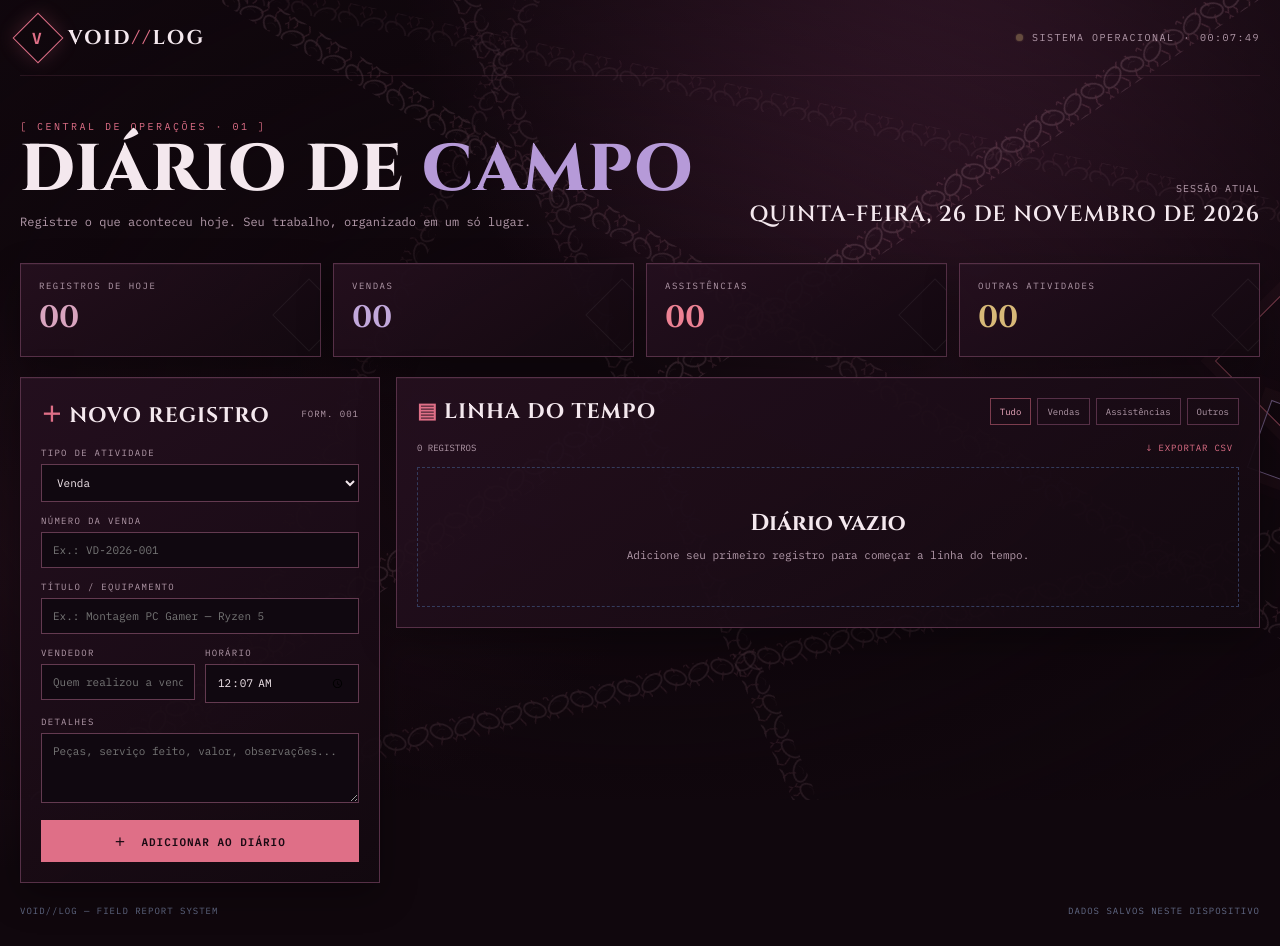
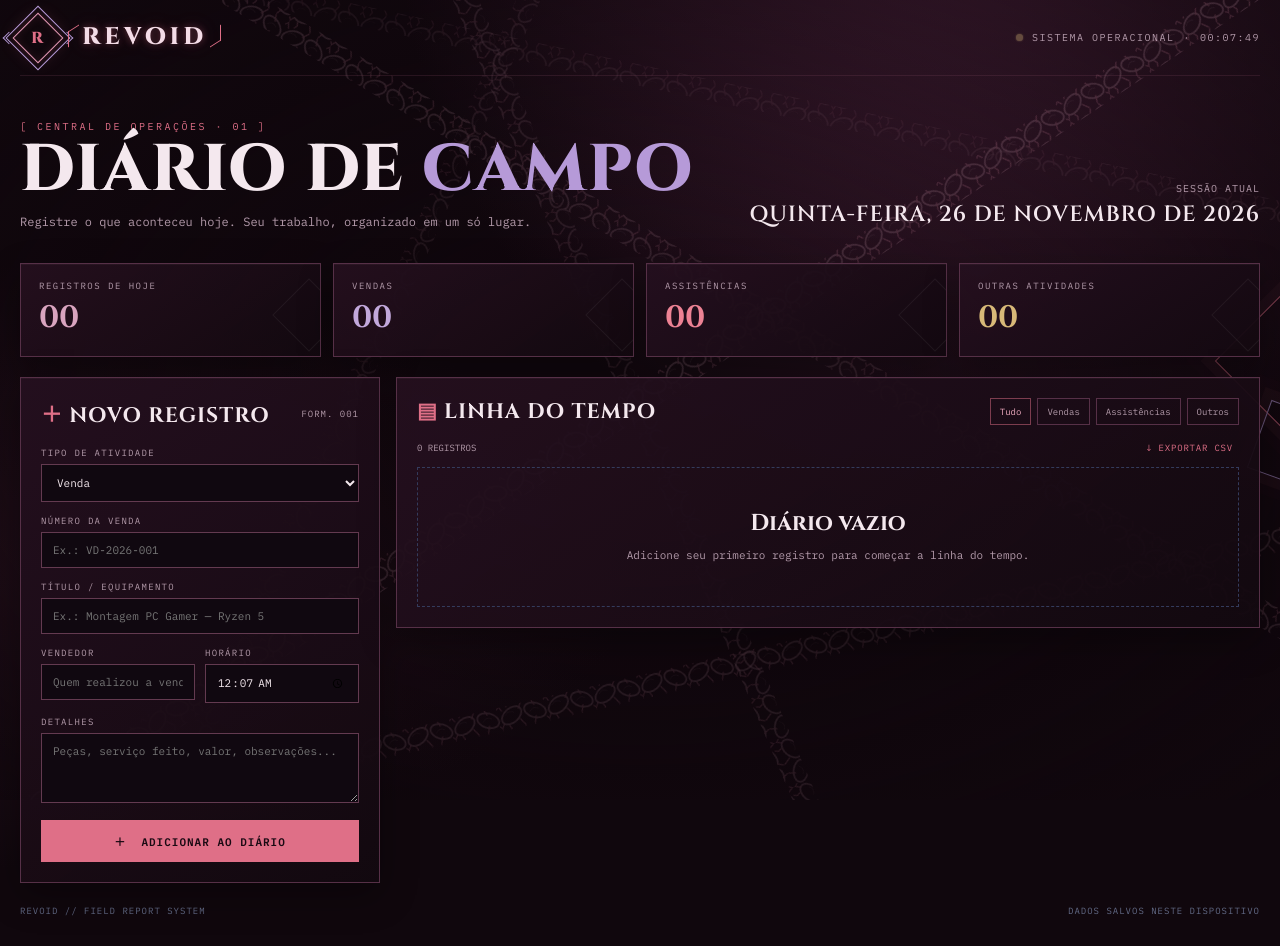
Before and after one commit to P3dr00ks/Revoid, a plain HTML site: page index.html in a window 1280 px wide. Drawn offline with Linux system fonts and the light colour scheme.

Commit message:
Rename site and style cybertribal wordmark

```diff
--- a/index.html
+++ b/index.html
@@ -2,7 +2,7 @@
 <html lang="pt-BR">
 <head>
 <meta charset="utf-8"><meta name="viewport" content="width=device-width,initial-scale=1"><meta name="theme-color" content="#10070d">
-<title>VOID//LOG — Relatório de campo</title>
+<title>REVOID — Diário de campo</title>
 <style>
 @import url('https://fonts.googleapis.com/css2?family=Cinzel:wght@500;600;700;800&family=Cormorant+Garamond:wght@500;600;700&family=IBM+Plex+Mono:wght@400;500;600&display=swap');
 :root{--bg:#10070d;--panel:#1b0c16;--panel2:#26111f;--line:#563047;--ink:#f4e8ee;--muted:#b39aaa;--cyan:#c78caa;--violet:#b69ad8;--pink:#df6f87;--lime:#d8b978;--mono:'IBM Plex Mono',monospace;--display:'Cinzel',serif}
@@ -17,18 +17,19 @@ body:before{opacity:1;background-image:radial-gradient(ellipse at center,#10070d
 .chain-overlay{position:fixed;inset:0;z-index:0;pointer-events:none;opacity:.32;background:url('chains.svg') center/cover no-repeat}
 .shell{z-index:1}
 .topbar{border-bottom-color:#8d526b33}.brand-mark{border-color:var(--pink);color:var(--pink);box-shadow:0 0 20px #df6f8733}.brand em,.eyebrow,.card-title b,.export{color:var(--pink)}
+.brand-mark{position:relative;border-color:#e69bb8;outline:1px solid #b69ad8;outline-offset:4px;box-shadow:0 0 18px #df6f8733,inset 0 0 10px #df6f871b}.brand-mark:before,.brand-mark:after{content:"";position:absolute;width:8px;height:8px;border:1px solid var(--violet)}.brand-mark:before{top:-8px;right:-8px;border-left:0;border-bottom:0}.brand-mark:after{bottom:-8px;left:-8px;border-right:0;border-top:0}.brand-mark span{font-family:var(--display);font-weight:800}.brand-name{position:relative;display:inline-block;padding:0 14px 2px;color:#f4dce7;font:800 24px/1 var(--display);letter-spacing:4px;text-shadow:0 0 7px #df6f8766,0 0 20px #df6f8733}.brand-name:before,.brand-name:after{content:"";position:absolute;top:3px;width:10px;height:15px;border-color:var(--pink);border-style:solid}.brand-name:before{left:0;border-width:1px 0 0 1px;transform:skewY(-32deg)}.brand-name:after{right:0;border-width:0 1px 1px 0;transform:skewY(-32deg)}
 .stat,.card{background:linear-gradient(145deg,#25101fed,#130910f2);border-color:#563047;box-shadow:inset 0 1px #f1dce70a,0 12px 35px #0005}.stat:nth-child(1) .stat-value{color:#d9a4bf}.stat:nth-child(2) .stat-value{color:#c2a8db}.stat:nth-child(3) .stat-value{color:#ed8294}.stat:nth-child(4) .stat-value{color:#d8b978}
 .field input,.field select,.field textarea{background:#100810;border-color:#633a50;color:var(--ink)}.field input:focus,.field select:focus,.field textarea:focus{border-color:var(--pink);box-shadow:0 0 0 2px #df6f871c}.button{border-color:var(--pink);background:var(--pink);color:#190912}.button:hover{background:transparent;color:#f2b0c4;box-shadow:0 0 18px #df6f8740}
 .entry{background:#160b13;border-color:#482a3d}.entry:hover{border-color:#ad6685}.entry-bar{background:linear-gradient(var(--pink),#73334d)}.entry[data-type="Assistência"] .entry-bar{background:linear-gradient(var(--violet),#5b4174)}.entry[data-type="Outro"] .entry-bar{background:linear-gradient(var(--lime),#8e7042)}.badge{border-color:#df6f8755;color:#e7a2ba}.entry[data-type="Assistência"] .badge{color:#c7ace1;border-color:#b69ad855}.entry[data-type="Outro"] .badge{color:#ddc38d;border-color:#d8b97855}
 .filter.active,.filter:hover{color:#efabc0;border-color:#df6f8780}.tribal{opacity:.5}.tribal:before,.tribal:after{border-color:var(--pink);box-shadow:0 0 0 10px #df6f8710,0 0 0 20px #df6f8708}.tribal:after{border-color:var(--violet)}
 @media(prefers-reduced-motion:reduce){*,*::before,*::after{animation-duration:.01ms!important;animation-iteration-count:1!important;scroll-behavior:auto!important;transition-duration:.01ms!important}}
 </style></head><body><div class="chain-overlay" aria-hidden="true"></div><div class="tribal"></div><div class="shell">
-<header class="topbar"><div class="brand"><div class="brand-mark"><span>V</span></div><div>VOID<em>//</em>LOG</div></div><div class="status"><span class="dot"></span> SISTEMA OPERACIONAL <span>·</span> <span id="clock">00:00:00</span></div></header>
+<header class="topbar"><div class="brand"><div class="brand-mark"><span>R</span></div><span class="brand-name">REVOID</span></div><div class="status"><span class="dot"></span> SISTEMA OPERACIONAL <span>·</span> <span id="clock">00:00:00</span></div></header>
 <section class="hero"><div><div class="eyebrow">[ CENTRAL DE OPERAÇÕES · 01 ]</div><h1>Diário de <span>campo</span></h1><p>Registre o que aconteceu hoje. Seu trabalho, organizado em um só lugar.</p></div><div class="datebox">SESSÃO ATUAL<strong id="todayLabel">--</strong></div></section>
 <section class="stats"><div class="stat"><div class="stat-label">REGISTROS DE HOJE</div><div class="stat-value" id="totalToday">00</div></div><div class="stat"><div class="stat-label">VENDAS</div><div class="stat-value" id="salesToday">00</div></div><div class="stat"><div class="stat-label">ASSISTÊNCIAS</div><div class="stat-value" id="repairsToday">00</div></div><div class="stat"><div class="stat-label">OUTRAS ATIVIDADES</div><div class="stat-value" id="otherToday">00</div></div></section>
 <main class="layout"><section class="card"><div class="card-head"><div class="card-title"><b>＋</b> Novo registro</div><div class="index">FORM. 001</div></div><form id="entryForm"><div class="field"><label for="type">Tipo de atividade</label><select id="type" required><option>Venda</option><option>Assistência</option><option>Outro</option></select></div><div class="field sale-only" id="saleNumberWrap"><label for="saleNumber">Número da venda</label><input id="saleNumber" maxlength="40" placeholder="Ex.: VD-2026-001"></div><div class="field"><label for="title">Título / equipamento</label><input id="title" maxlength="90" placeholder="Ex.: Montagem PC Gamer — Ryzen 5" required></div><div class="row"><div class="field sale-only" id="sellerWrap"><label for="seller">Vendedor</label><input id="seller" maxlength="60" placeholder="Quem realizou a venda"></div><div class="field" id="timeWrap"><label for="time">Horário</label><input id="time" type="time"></div></div><div class="field"><label for="details">Detalhes</label><textarea id="details" maxlength="500" placeholder="Peças, serviço feito, valor, observações..."></textarea></div><button class="button full" type="submit">＋ &nbsp;Adicionar ao diário</button></form></section>
 <section class="card"><div class="card-head list-head"><div class="card-title"><b>▤</b> Linha do tempo</div><div class="filters"><button class="filter active" data-filter="Todos">Tudo</button><button class="filter" data-filter="Venda">Vendas</button><button class="filter" data-filter="Assistência">Assistências</button><button class="filter" data-filter="Outro">Outros</button></div></div><div class="list-tools"><span class="counter" id="counter">0 REGISTROS</span><button class="export" id="exportBtn">↓ EXPORTAR CSV</button></div><div class="entries" id="entries"></div></section></main>
-<footer class="footer"><span>VOID//LOG — FIELD REPORT SYSTEM</span><span>DADOS SALVOS NESTE DISPOSITIVO</span></footer></div>
+<footer class="footer"><span>REVOID // FIELD REPORT SYSTEM</span><span>DADOS SALVOS NESTE DISPOSITIVO</span></footer></div>
 <script>
 const KEY='voidlog.entries.v1';let entries=JSON.parse(localStorage.getItem(KEY)||'[]');let activeFilter='Todos';const $=id=>document.getElementById(id);const pad=n=>String(n).padStart(2,'0');const today=()=>{const d=new Date();return `${d.getFullYear()}-${pad(d.getMonth()+1)}-${pad(d.getDate())}`};
 function dateText(){return new Intl.DateTimeFormat('pt-BR',{weekday:'long',day:'2-digit',month:'long',year:'numeric'}).format(new Date()).toUpperCase()}
```
